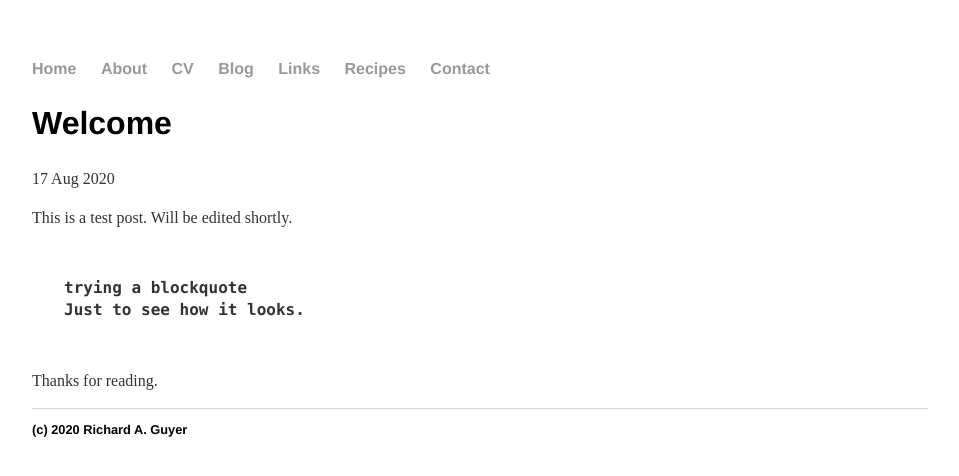
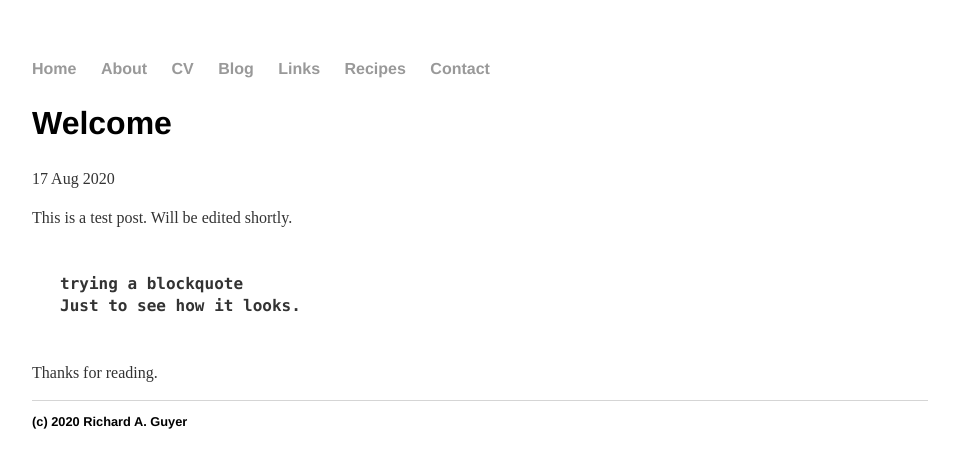
Before and after one commit to riguyer/riguyer.github.io, a Jekyll site: the page built from _posts/2020-08-17-welcome.md, in a window 1280 px wide. Shown: the top 476 px of the page, without its empty margins (160-1119 px from the left). Built offline with Jekyll 4.4.1, drawn with Linux system fonts in a browser that asks for light colours.

Commit message:
Update main.css

```diff
--- a/css/main.css
+++ b/css/main.css
@@ -44,7 +44,7 @@ blockquote {
     font-size: small;
     color: #333;
     margin: 20px;
-    padding: 12px;
+    padding: 8px;
     font-weight: bold;
     font-family: 'Inconsolata', 'Consolas', 'Courier', 'Courier New';
 }
```
